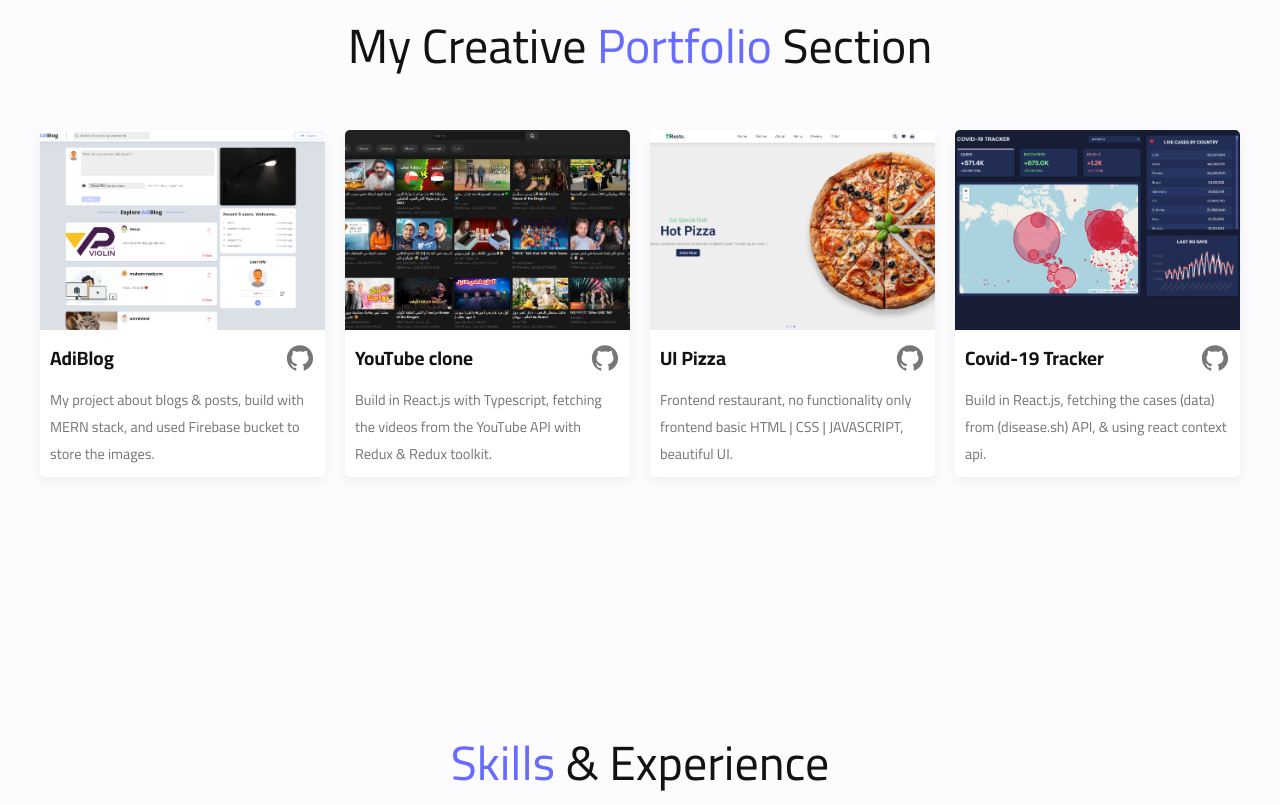
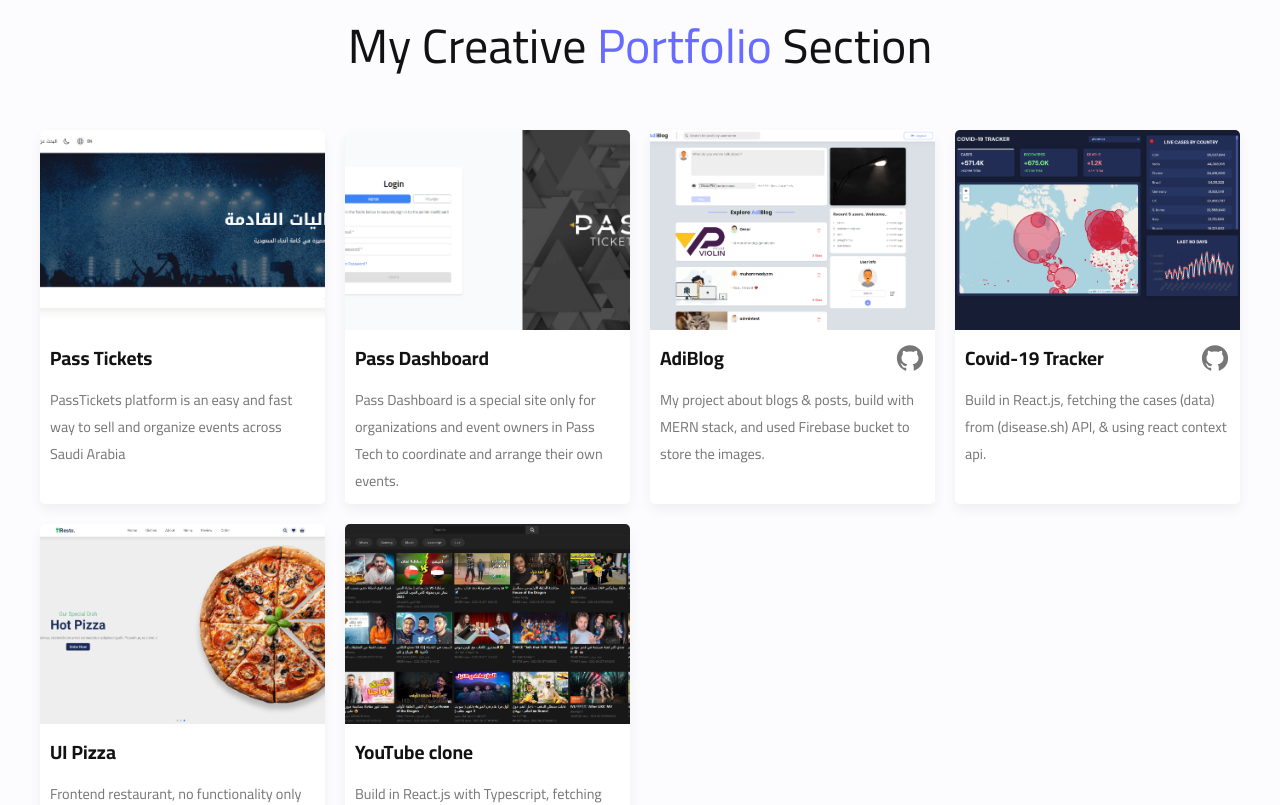
Before and after one commit to Adelndf/portfolio_v3, a React (Create React App) app: page / in a window 1280 px wide. Shown: the part 940-1745 px from the top of the page. Built offline with nearby package versions, Linux system fonts and the light colour scheme.

Commit message:
adding work

```diff
--- a/public/locales/ar/translation.json
+++ b/public/locales/ar/translation.json
@@ -33,5 +33,7 @@
   "contact_whatsApp": "واتس اب",
   "contact_telegram": "تيليقرام",
   "contact_twitter": "تويتر",
-  "contact_callMe": "اتصل بي"
+  "contact_callMe": "اتصل بي",
+  "work__passticketsDesc": "منصة باس تكت هي وسيلة سهلة وسريعة لبيع وتنظيم الفعاليات في انحاء السعودية",
+  "work__passDashboardDesc": "باس داشبورد هو موقع خاص فقط للمنظمات واصحاب الفعاليات في باس تكت لتنسيق وترتيب الفعالية الخاص بهم."
 }
--- a/public/locales/en/translation.json
+++ b/public/locales/en/translation.json
@@ -37,5 +37,8 @@
   "contact_whatsApp": "WhatsApp",
   "contact_telegram": "Telegram",
   "contact_twitter": "Twitter",
-  "contact_callMe": "Call me"
+  "contact_callMe": "Call me",
+
+  "work__passticketsDesc": "PassTickets platform is an easy and fast way to sell and organize events across Saudi Arabia",
+  "work__passDashboardDesc": "Pass Dashboard is a special site only for organizations and event owners in Pass Tech to coordinate and arrange their own events."
 }
--- a/src/assets/images/index.js
+++ b/src/assets/images/index.js
@@ -18,3 +18,5 @@
 export { default as imgYT } from "./ytClone.png";
 export { default as imgPizza } from "./pizza.png";
 export { default as imgCovid19 } from "./covid19.png";
+export { default as imgPassDashboard } from "./pass-dashboard.png";
+export { default as imgPassTickets } from "./pass-tickets.png";
--- a/src/components/Footer/Footer.tsx
+++ b/src/components/Footer/Footer.tsx
@@ -3,7 +3,7 @@
 const Footer = () => {
   return (
     <footer className="footer">
-      <p>© 2022 Adel Dev, All rights reserved.</p>
+      <p>© 2022 Adel Dev</p>
     </footer>
   );
 };
--- a/src/components/WorkItem/WorkItem.tsx
+++ b/src/components/WorkItem/WorkItem.tsx
@@ -1,27 +1,13 @@
 import "./WorkItem.css";
 import { AiFillGithub } from "react-icons/ai";
 import { useTranslation } from "react-i18next";
-import { motion } from "framer-motion";
+import { IWork } from "../../sections/Work/WorkList";
 
-interface Props {
-  image: string;
-  title: string;
-  webURL: string;
-  gitHubURL: string;
-  desc: string;
-  delay: number;
-}
-
-const WorkItem = ({ image, title, webURL, gitHubURL, desc, delay }: Props) => {
+const WorkItem = ({ image, title, webURL, gitHubURL, desc }: IWork) => {
   const { t } = useTranslation();
 
   return (
-    <motion.div
-      initial={{ y: 20, opacity: 0 }}
-      animate={{ y: 0, opacity: 1 }}
-      transition={{ duration: 0.3, delay: delay }}
-      className="workItem"
-    >
+    <div className="workItem">
       <img src={image} alt={title} className="workItem__img" />
       <div className="workItem__info">
         <div className="workItem__title">
@@ -35,6 +21,7 @@
             >
               {t("workItem__live")}
             </a>
+            {gitHubURL ? (
               <a
                 className="workItem__iconLink"
                 target="_blank"
@@ -43,11 +30,12 @@
               >
                 <AiFillGithub />
               </a>
+            ) : null}
           </div>
         </div>
-        <div className="workItem__desc">{desc}</div>
+        <div className="workItem__desc">{t(desc)}</div>
       </div>
-    </motion.div>
+    </div>
   );
 };
 
--- a/src/sections/Work/Work.tsx
+++ b/src/sections/Work/Work.tsx
@@ -1,45 +1,12 @@
 import { WorkItem } from "../../components";
 import "./Work.css";
 import { useTranslation } from "react-i18next";
-import { imgAdiBlog, imgYT, imgPizza, imgCovid19 } from "../../assets/images";
 import { motion } from "framer-motion";
+import { workList } from "./WorkList";
+import { Fragment } from "react";
 
 const Work = () => {
   const { t } = useTranslation();
-  const works = [
-    {
-      image: imgAdiBlog,
-      title: "AdiBlog",
-      webURL: "https://adi-blog.netlify.app/",
-      gitHubURL: "https://github.com/Adelndf/AdiBlog-MERN",
-      desc: t("work__adiBlogDesc"),
-      delay: 0.1,
-    },
-    {
-      image: imgYT,
-      title: "YouTube clone",
-      webURL: "https://chic-khapse-0dd2eb.netlify.app/",
-      gitHubURL: "https://github.com/Adelndf",
-      desc: t("work__YTDesc"),
-      delay: 0.2,
-    },
-    {
-      image: imgPizza,
-      title: "UI Pizza",
-      webURL: "https://eloquent-cori-1e1807.netlify.app/",
-      gitHubURL: "https://github.com/Adelndf",
-      desc: t("work__PizzaDesc"),
-      delay: 0.3,
-    },
-    {
-      image: imgCovid19,
-      title: "Covid-19 Tracker",
-      webURL: "https://vibrant-wilson-4381bb.netlify.app/",
-      gitHubURL: "https://github.com/Adelndf/covid19-tracker",
-      desc: t("work__Covid19Desc"),
-      delay: 0.4,
-    },
-  ];
 
   return (
     <section id="work" className="work screen-width">
@@ -53,18 +20,18 @@
         {t("work__title2")}
       </motion.h1>
       <div className="work__container">
-        {works.map((item, i) => {
-          const { image, title, webURL, gitHubURL, desc, delay } = item;
+        {workList.map((item, i) => {
+          const { image, title, webURL, gitHubURL, desc } = item;
           return (
+            <Fragment key={i}>
               <WorkItem
-              key={i}
                 image={image}
                 title={title}
                 webURL={webURL}
                 gitHubURL={gitHubURL}
                 desc={desc}
-              delay={delay}
               />
+            </Fragment>
           );
         })}
       </div>
--- /dev/null
+++ b/src/sections/Work/WorkList.ts
@@ -0,0 +1,57 @@
+import {
+  imgAdiBlog,
+  imgYT,
+  imgPizza,
+  imgCovid19,
+  imgPassDashboard,
+  imgPassTickets,
+} from "../../assets/images";
+
+export interface IWork {
+  image: string;
+  title: string;
+  webURL: string;
+  gitHubURL?: string;
+  desc: string;
+}
+
+export const workList: IWork[] = [
+  {
+    image: imgPassTickets,
+    title: "Pass Tickets",
+    webURL: "https://www.pass-tickets.com/",
+    desc: "work__passticketsDesc",
+  },
+  {
+    image: imgPassDashboard,
+    title: "Pass Dashboard",
+    webURL: "https://dash.pass-tickets.com/login",
+    desc: "work__passDashboardDesc",
+  },
+  {
+    image: imgAdiBlog,
+    title: "AdiBlog",
+    webURL: "https://adi-blog.netlify.app/",
+    gitHubURL: "https://github.com/Adelndf/AdiBlog-MERN",
+    desc: "work__adiBlogDesc",
+  },
+  {
+    image: imgCovid19,
+    title: "Covid-19 Tracker",
+    webURL: "https://vibrant-wilson-4381bb.netlify.app/",
+    gitHubURL: "https://github.com/Adelndf/covid19-tracker",
+    desc: "work__Covid19Desc",
+  },
+  {
+    image: imgPizza,
+    title: "UI Pizza",
+    webURL: "https://eloquent-cori-1e1807.netlify.app/",
+    desc: "work__PizzaDesc",
+  },
+  {
+    image: imgYT,
+    title: "YouTube clone",
+    webURL: "https://chic-khapse-0dd2eb.netlify.app/",
+    desc: "work__YTDesc",
+  },
+];
```
Also changed, not shown: src/assets/images/pass-dashboard.png (added), src/assets/images/pass-tickets.png (added). Lines whose indentation alone changed are shown as unchanged.
